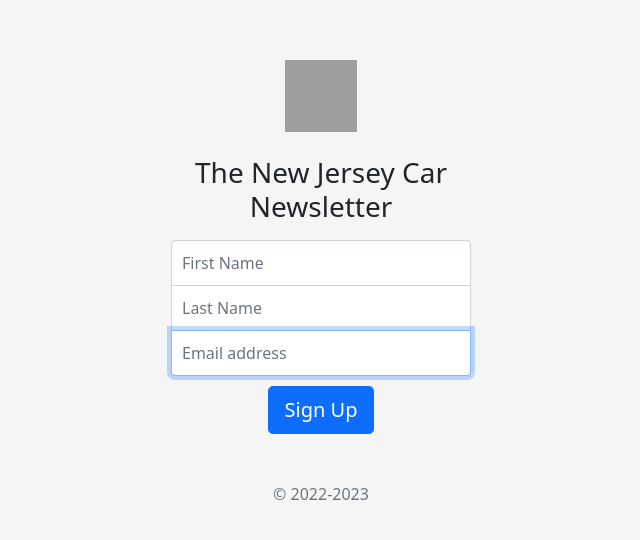
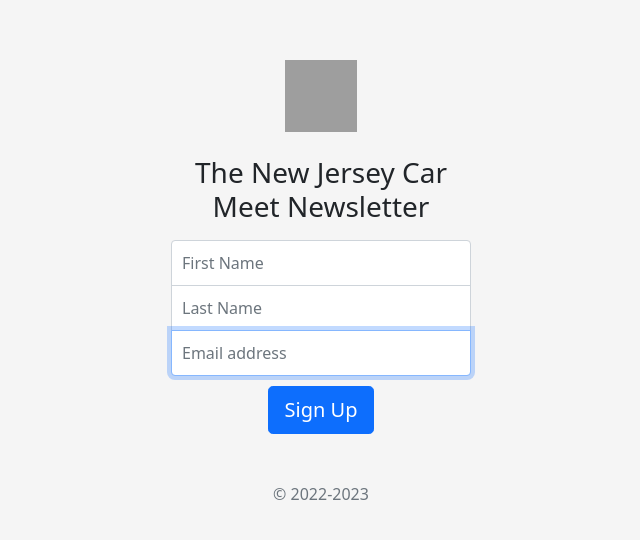
Before and after one commit to sriramssenthil/CarMeetNewsletter, a website: page signup.html in a window 1280 px wide. Shown: the part 109-649 px from the top of the page, without its empty margins (319-959 px from the left). Drawn offline with nearby package versions, Linux system fonts and the light colour scheme; files that its build step writes are made by us from their sources; grey boxes are pictures that could not be loaded.

Commit message:
Update signup.html

```diff
--- a/signup.html
+++ b/signup.html
@@ -19,7 +19,7 @@
   <body class="text-center">
     <form action ="/" class="form-signin" method = "POST">
       <img class="mb-4" src="https://getbootstrap.com/docs/4.0/assets/brand/bootstrap-solid.svg" alt="" width="72" height="72">
-      <h1 class="h3 mb-3 font-weight-normal">The New Jersey Car Newsletter</h1>
+      <h1 class="h3 mb-3 font-weight-normal">The New Jersey Car Meet Newsletter</h1>
       <input type="firstName" name = "first" class="form-control first" placeholder="First Name" required>
       <input type="lastName" name = "last" class="form-control last" placeholder="Last Name" required>
       <input type="email" name = "email" class="form-control email" placeholder="Email address" required autofocus>
```
